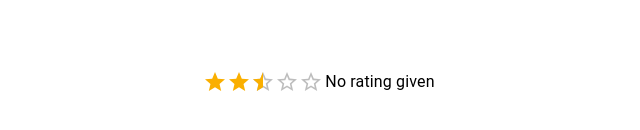
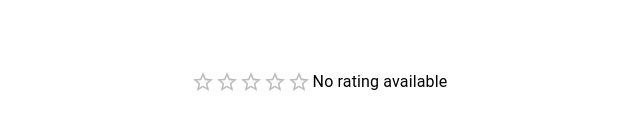
Before and after one commit to HackYourFuture-CPH/CINEMANIA, a React (Create React App) app in the folder packages/client/: page /movies/12 in a window 1280 px wide. Shown: the part 318-448 px from the top of the page, without its empty margins (320-960 px from the left). Built offline with nearby package versions, Linux system fonts and the light colour scheme; no server answers.

Commit message:
added fetching from the endpoint of all the reviews, calculating average rating on the fly - no backend endpoint yet...

```diff
--- a/packages/client/src/components/MovieView/MovieView.component.js
+++ b/packages/client/src/components/MovieView/MovieView.component.js
@@ -2,5 +2,5 @@ import React from 'react';
 import RatingStars from '../RatingStars/RatingStars.component';
 
 export default function MovieView(params) {
-  return <RatingStars />;
+  return <RatingStars movieID={4} />;
 }
--- a/packages/client/src/components/RatingStars/RatingStars.component.js
+++ b/packages/client/src/components/RatingStars/RatingStars.component.js
@@ -1,12 +1,39 @@
-import React from 'react';
+import React, { useEffect, useState } from 'react';
 import Rating from '@mui/material/Rating';
 import Typography from '@mui/material/Typography';
 
-export default function RatingStars(params) {
+export default function RatingStars({ movieID }) {
+  const [averageRating, setAverageRating] = useState(undefined);
+  useEffect(() => {
+    (async () => {
+      try {
+        const response = await fetch(
+          `${process.env.REACT_APP_API_HOST}:${process.env.REACT_APP_API_PORT}${process.env.REACT_APP_API_PATH}/movies/${movieID}/reviews`,
+        );
+        if (response.ok) {
+          const data = await response.json();
+          let result = data.reduce((sum, review) => sum + review, 0);
+          result /= data.length;
+          setAverageRating(result);
+        } else {
+          setAverageRating('No reviews found');
+        }
+      } catch (error) {
+        setAverageRating('No rating available');
+      }
+    })();
+  }, [movieID]);
   return (
     <>
-      <Rating name="half-rating" defaultValue={2.5} precision={0.5} />
-      <Typography component="legend">No rating given</Typography>
+      <Rating
+        name="half-rating"
+        defaultValue={2.5}
+        value={isNaN(averageRating) ? 0 : `Rating: ${Number(averageRating)}`}
+        precision={0.5}
+      />
+      <Typography component="legend">
+        {averageRating ?? 'No rating given'}
+      </Typography>
     </>
   );
 }
```
